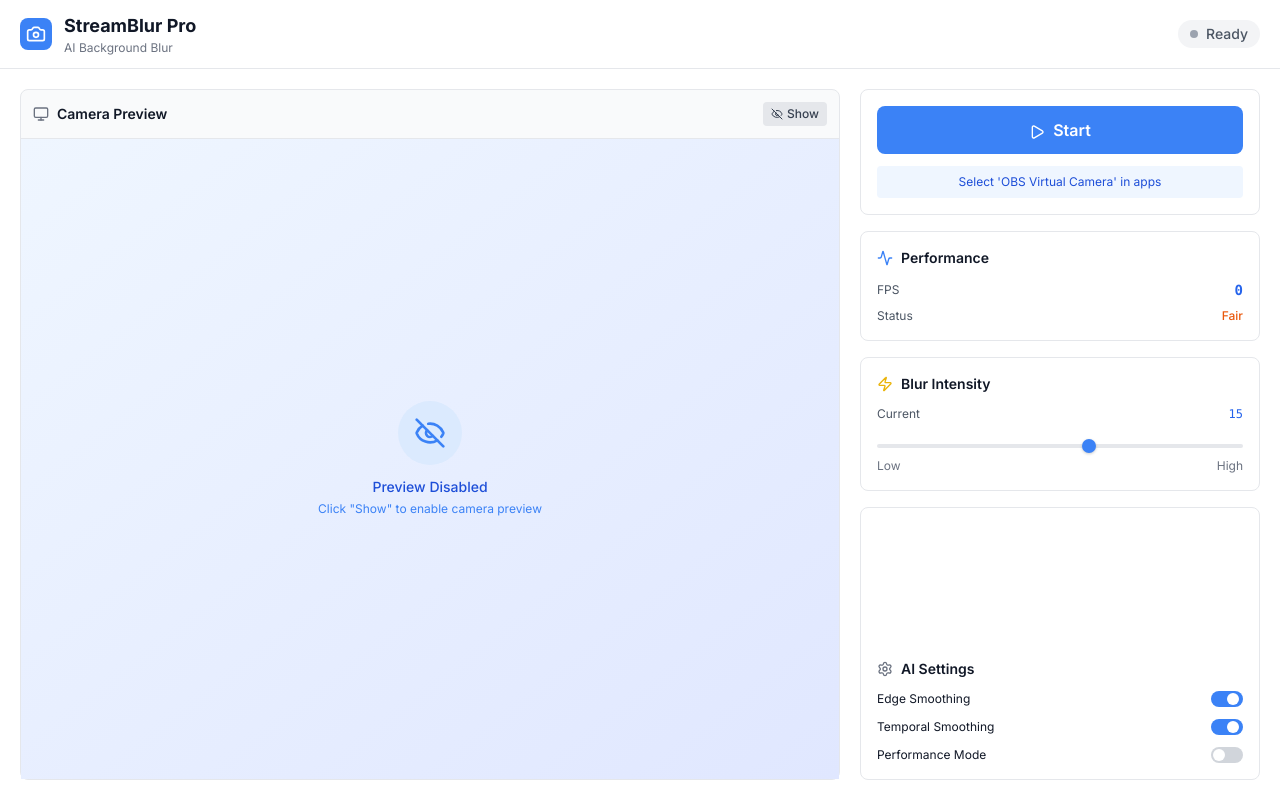
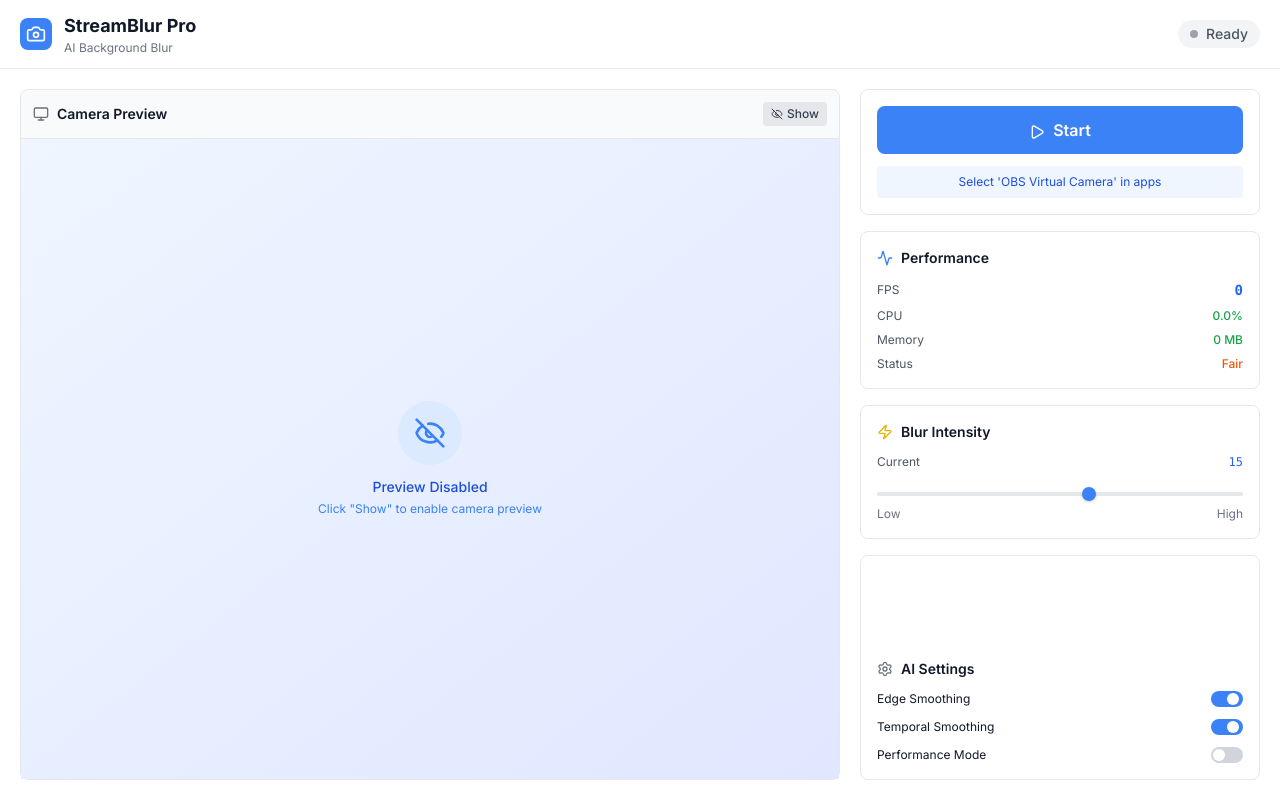
Before and after one commit to ChrisKp1710/StreamBlur-Pro, a React app in the folder streamblur-pro/: page / in a window 1280 px wide. Built offline with nearby package versions, Linux system fonts and the light colour scheme; the HTML template or start-up script is replaced by a standard one.

Commit message:
Aggiungi monitoraggio CPU e utilizzo della memoria nel componente Performance

```diff
--- a/streamblur-pro/src/components/Performance.tsx
+++ b/streamblur-pro/src/components/Performance.tsx
@@ -2,9 +2,11 @@
 
 interface PerformanceProps {
   fps: number;
+  cpuUsage?: number;
+  memoryUsage?: number;
 }
 
-export function Performance({ fps }: PerformanceProps) {
+export function Performance({ fps, cpuUsage = 0, memoryUsage = 0 }: PerformanceProps) {
   const getStatusColor = () => {
     if (fps >= 25) return 'text-green-600 dark:text-green-400';
     if (fps >= 20) return 'text-yellow-600 dark:text-yellow-400';
@@ -15,6 +17,18 @@
     if (fps >= 25) return 'Excellent';
     if (fps >= 20) return 'Good';
     return 'Fair';
+  };
+
+  const getCpuColor = () => {
+    if (cpuUsage <= 30) return 'text-green-600 dark:text-green-400';
+    if (cpuUsage <= 60) return 'text-yellow-600 dark:text-yellow-400';
+    return 'text-red-600 dark:text-red-400';
+  };
+
+  const getMemoryColor = () => {
+    if (memoryUsage <= 512) return 'text-green-600 dark:text-green-400';
+    if (memoryUsage <= 1024) return 'text-yellow-600 dark:text-yellow-400';
+    return 'text-red-600 dark:text-red-400';
   };
 
   return (
@@ -33,6 +47,20 @@
         </div>
 
         <div className="flex justify-between items-center">
+          <span className="text-xs text-gray-600 dark:text-gray-400">CPU</span>
+          <span className={`text-xs font-medium ${getCpuColor()}`}>
+            {cpuUsage.toFixed(1)}%
+          </span>
+        </div>
+
+        <div className="flex justify-between items-center">
+          <span className="text-xs text-gray-600 dark:text-gray-400">Memory</span>
+          <span className={`text-xs font-medium ${getMemoryColor()}`}>
+            {memoryUsage.toFixed(0)} MB
+          </span>
+        </div>
+
+        <div className="flex justify-between items-center">
           <span className="text-xs text-gray-600 dark:text-gray-400">Status</span>
           <span className={`text-xs font-medium ${getStatusColor()}`}>
             {getStatusText()}
```
Also changed, not shown: 2 other files (tests, documents, lock files or other folders).
